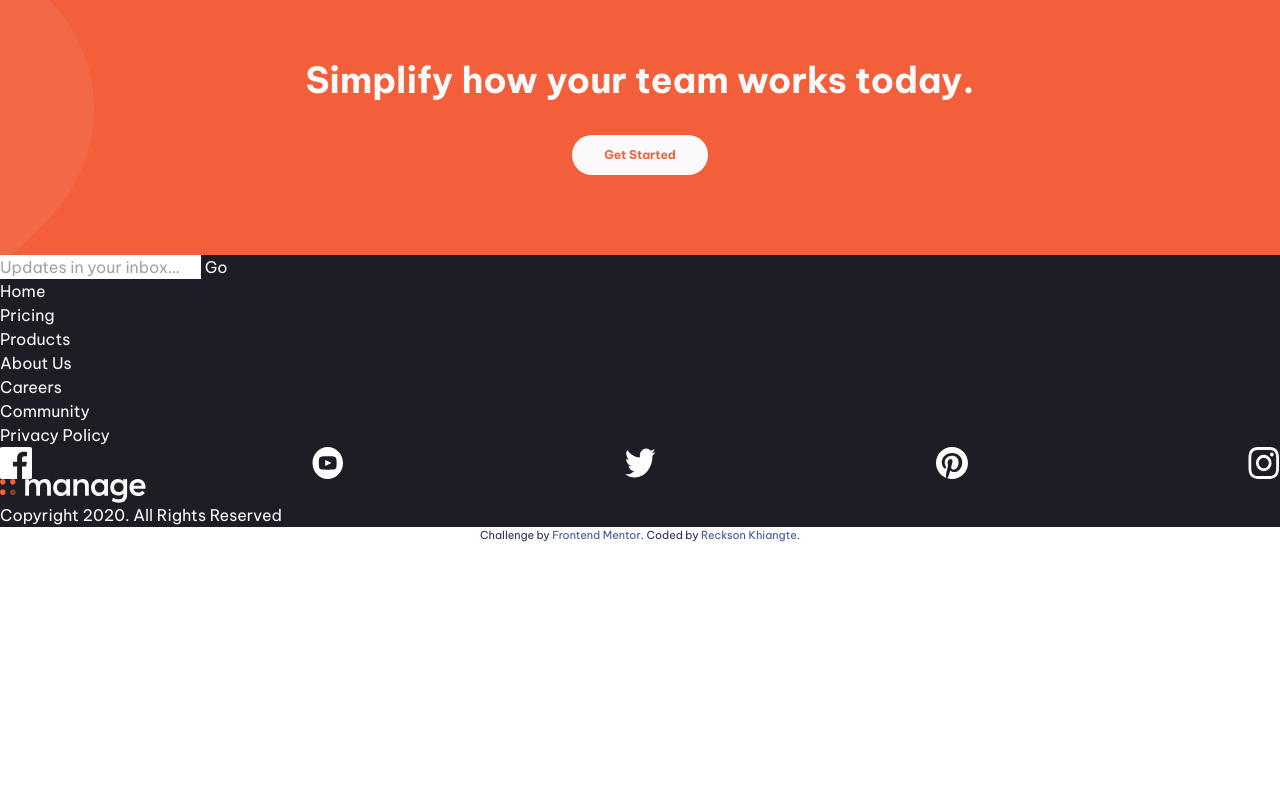
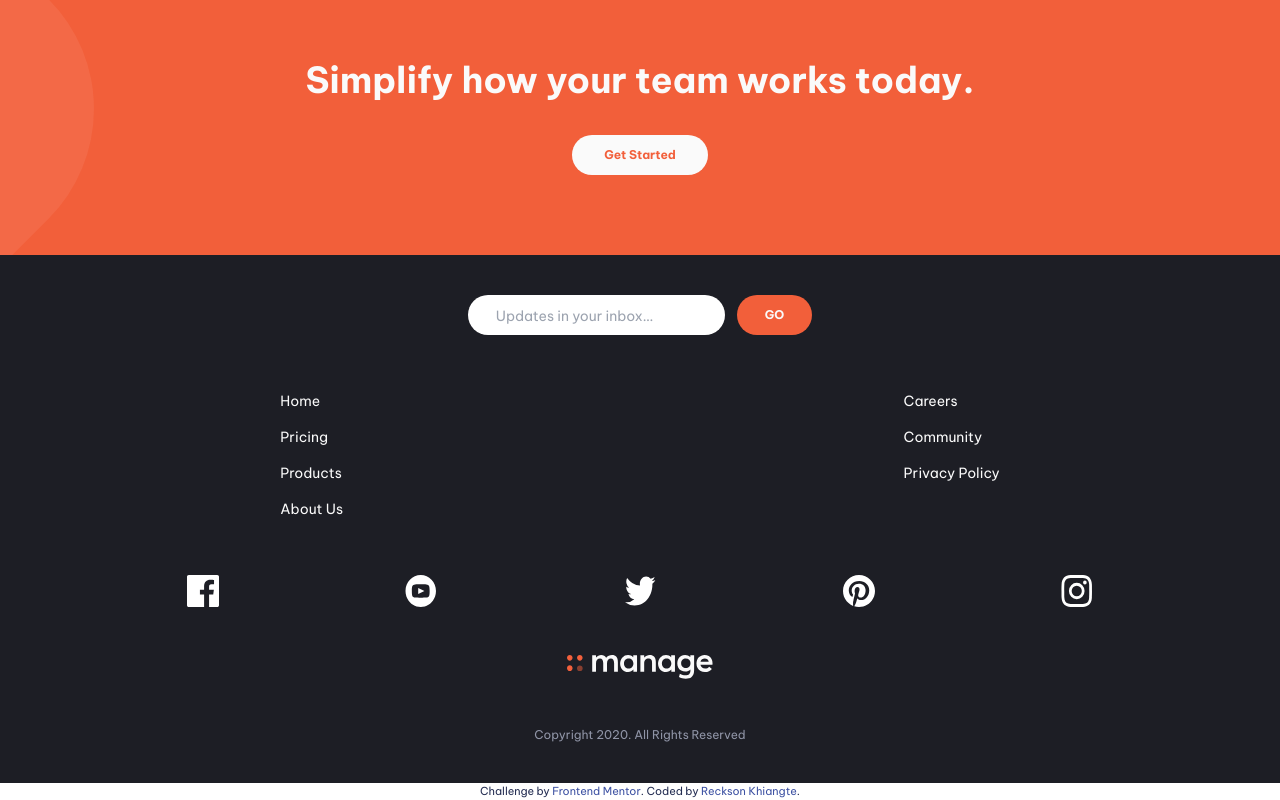
Before and after one commit to Saga-sanga/Manage-landing-page, a React (Vite) app: page / in a window 1280 px wide. Shown: the part 1687-2487 px from the top of the page. Before the commit the page ends 2231 px from the top, so only its background shows below. Built offline with nearby package versions, Linux system fonts and the light colour scheme.

Commit message:
feat: Add style to footer

```diff
--- a/src/App.tsx
+++ b/src/App.tsx
@@ -139,23 +139,26 @@ function App() {
         <a className='text-bright-red font-bold text-xs bg-very-light-gray px-8 py-3 rounded-full cursor-pointer' href="">Get Started</a>
       </div>
 
-      <footer className='bg-very-dark-blue text-very-light-gray'>
-        <div><input type="text" placeholder='Updates in your inbox…'/> <button>Go</button></div>
-        <div>
+      <footer className='bg-very-dark-blue text-very-light-gray flex flex-col items-center gap-12 py-10'>
+        <div className='flex gap-3'>
+          <input className='px-7 py-2 rounded-full placeholder:text-sm' type="text" placeholder='Updates in your inbox…'/>
+          <button className='rounded-full px-7 py-2 bg-bright-red text-very-light-gray text-xs font-bold'>GO</button>
+        </div>
+        <div className='w-full flex justify-around text-sm'>
           <ul>
-            <li>Home</li>
-            <li>Pricing</li>
-            <li>Products</li>
-            <li>About Us</li>
+            <li className='py-2'>Home</li>
+            <li className='py-2'>Pricing</li>
+            <li className='py-2'>Products</li>
+            <li className='py-2'>About Us</li>
           </ul>
           <ul>
-            <li>Careers</li>
-            <li>Community</li>
-            <li>Privacy Policy</li>
+            <li className='py-2'>Careers</li>
+            <li className='py-2'>Community</li>
+            <li className='py-2'>Privacy Policy</li>
           </ul>
         </div>
-        <div>
-          <div className='flex justify-between'>
+        <div className='w-full flex flex-col items-center gap-12'>
+          <div className='w-full flex justify-evenly'>
             <img width={32} src={facebookLogo} alt="facebook logo" />
             <img width={32} src={youtubeLogo} alt="youtube logo" />
             <img width={32} src={twitterLogo} alt="twitter logo" />
@@ -164,7 +167,7 @@ function App() {
           </div>
           <div><img className='fill-very-light-gray' src={logoDark} alt="Manage Logo" /></div>
         </div>
-        <div>Copyright 2020. All Rights Reserved</div>
+        <div className='text-xs text-dark-grayish-blue'>Copyright 2020. All Rights Reserved</div>
       </footer>
 
       <div className="attribution">
```
